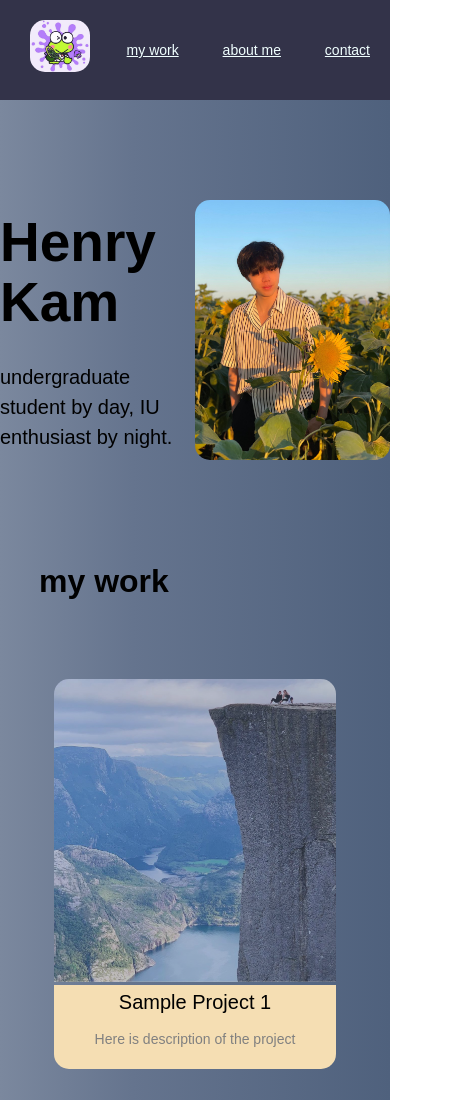
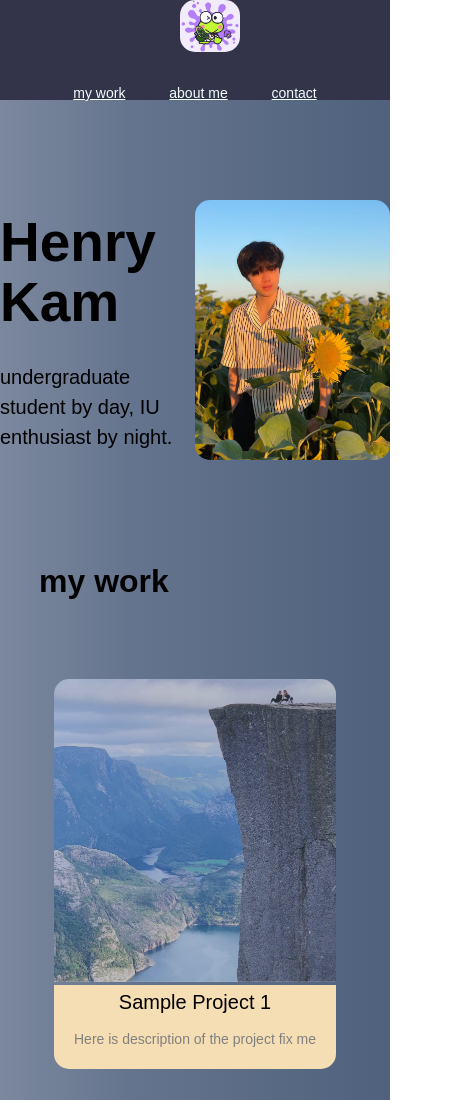
Before and after one commit to gulpinhenry/gulpinhenry.github.io, a plain HTML site: page index.html in a window 390 px wide. Shown: the top 1100 px of the page, 471 px wide, since content can reach past the window. Drawn offline with Linux system fonts and the light colour scheme.

Commit message:
create responsive web design

```diff
--- a/assets/css/style.css
+++ b/assets/css/style.css
@@ -233,7 +233,7 @@ footer #links a{
   order: 2;
   padding: 50px 30px 40px 30px;
 }
-/*TODO:, create device accessibility, change the footer padding when you view on phone, change */
+
 input:hover {
   box-shadow: 5px 5px 10px 5px darkslategray;
 }
@@ -254,5 +254,15 @@ a:hover{
 #sec-box:hover #sec{
 
   opacity: 100%;
+}
+/*TODO: add design */
+@media screen and (max-width: 768px) {
+  header{
+    flex-direction: column;
+  }
+  footer #left-side, footer #right-side, footer #links{
+
+    padding: 50px 0px 40px 0px;
+  }
 
 }
--- a/index.html
+++ b/index.html
@@ -53,7 +53,7 @@
                 <figcaption>
                   <a href="https://google.com" target="_blank">Sample Project 1</a>
                   <p>
-                    Here is description of the project
+                    Here is description of the project fix me
                   </p>
                 </figcaption>
               </figure>
```
